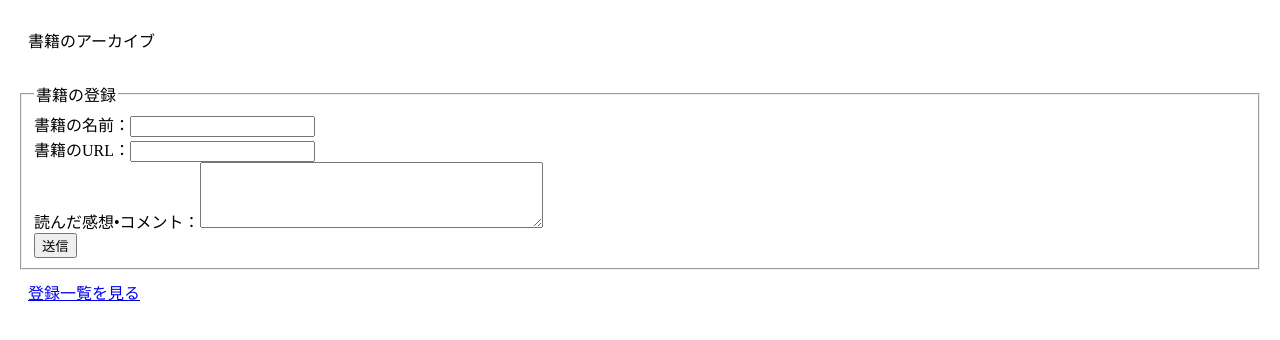
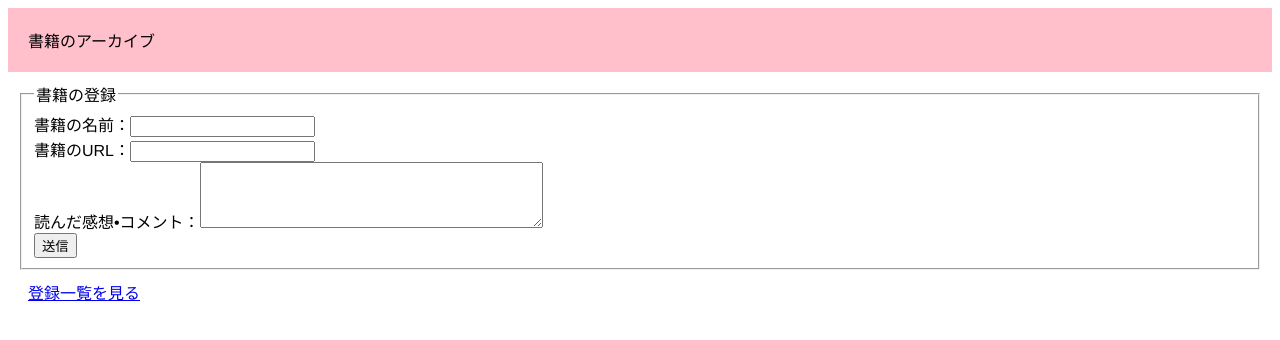
Before and after one commit to babbitt1234/kadai07, a PHP site: page / in a window 1280 px wide. Shown: the top 340 px of the page. Run offline with PHP 8.4, Linux system fonts and the light colour scheme.

Commit message:
kadai07_3

```diff
--- /dev/null
+++ b/css/index.css
@@ -0,0 +1,8 @@
+.container-fluid{
+    background-color: #ffc0cb;
+}
+
+
+body{
+    font-family: 'Avenir','Helvetica Neue','Helvetica','Arial','Hiragino Sans','ヒラギノ角ゴシック',YuGothic,'Yu Gothic','メイリオ', Meiryo,'ＭＳ Ｐゴシック','MS PGothic';
+}
--- /dev/null
+++ b/css/u_view.css
@@ -0,0 +1,3 @@
+.container-fluid{
+    background-color: #ffc0cb;
+}
--- a/index.php
+++ b/index.php
@@ -3,6 +3,7 @@
 <head>
   <meta charset="UTF-8">
   <title>書籍のアーカイブ</title>
+  <link href="css/index.css" rel="stylesheet">
 <!--  <link href="css/bootstrap.min.css" rel="stylesheet">-->
   <style>div{padding: 10px;font-size:16px;}</style>
 </head>
--- a/select.php
+++ b/select.php
@@ -67,6 +67,7 @@ if($status==false){
 <meta http-equiv="X-UA-Compatible" content="IE=edge">
 <meta name="viewport" content="width=device-width, initial-scale=1">
 <title>書籍のアーカイブ</title>
+<link href="css/select.css" rel="stylesheet">
 <!--
 <link rel="stylesheet" href="css/range.css">
 <link href="css/bootstrap.min.css" rel="stylesheet">
--- a/u_view.php
+++ b/u_view.php
@@ -32,6 +32,7 @@ if($status==false){
 <head>
   <meta charset="UTF-8">
   <title>書籍のアーカイブ</title>
+  <link href="css/u_view.css" rel="stylesheet">
 <!--  <link href="css/bootstrap.min.css" rel="stylesheet">-->
   <style>div{padding: 10px;font-size:16px;}</style>
 </head>
```
Also changed, not shown: css/select.css (added, +7 -0 lines).
